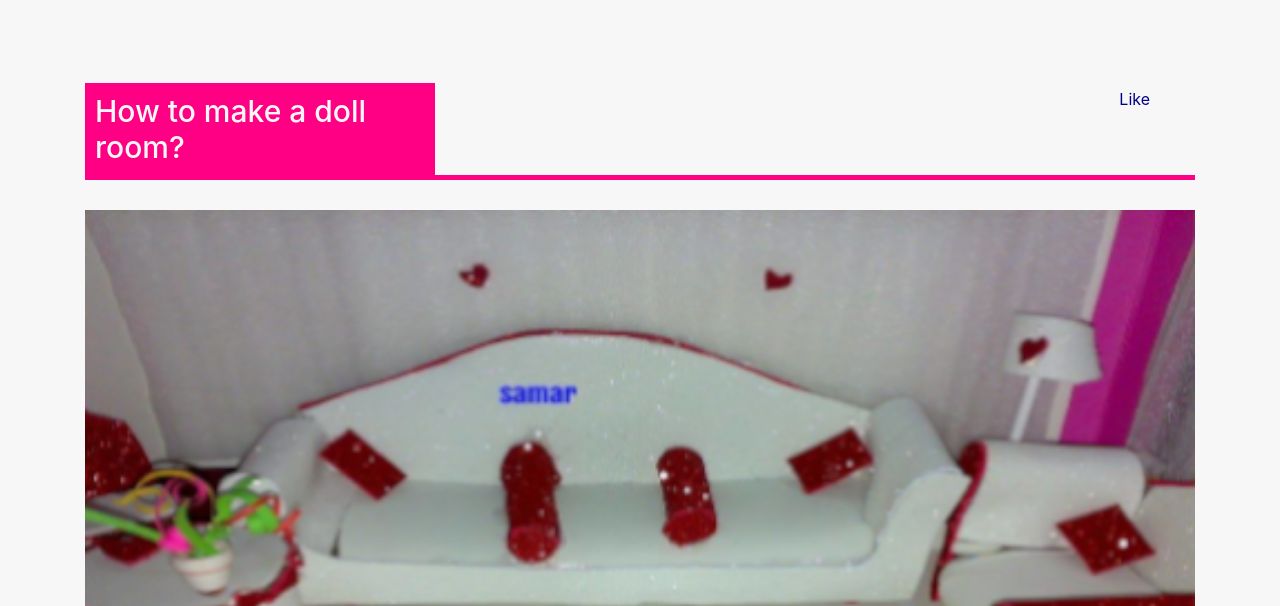
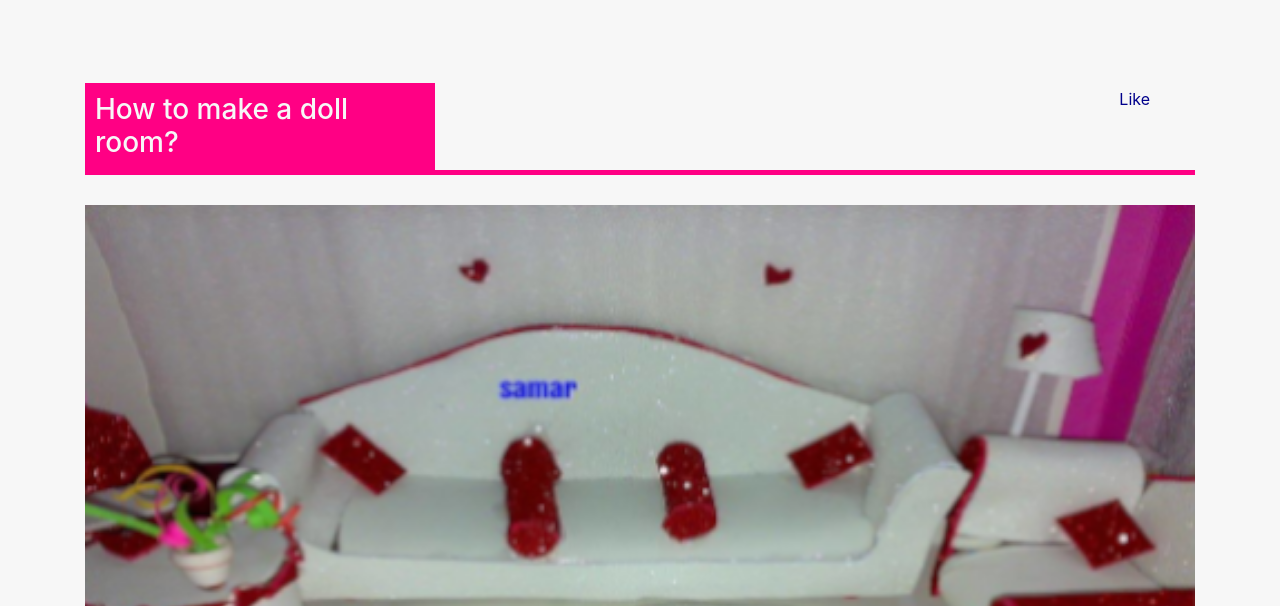
Before and after one commit to samarMahfouz/Static-theme-with-Bootstrap4, a plain HTML site: page articlepage.html in a window 1280 px wide. Shown: the part 194-800 px from the top of the page. Drawn offline with Linux system fonts and the light colour scheme.

Commit message:
Update main.css

```diff
--- a/css/main.css
+++ b/css/main.css
@@ -56,11 +56,12 @@ footer .upper-footer h2{color:#ff0084}
 .article-content h1,
 .trending h2{
     color: #f7f7f7;
-    font-size: 30px;
+    font-size: 28px;
     max-width: 350px;
     padding: 10px;
     margin-bottom: 0
 }
+article-content a{cursor:pointer}
 .about-me span,
 .article-content .br{
     height: 5px;
```
